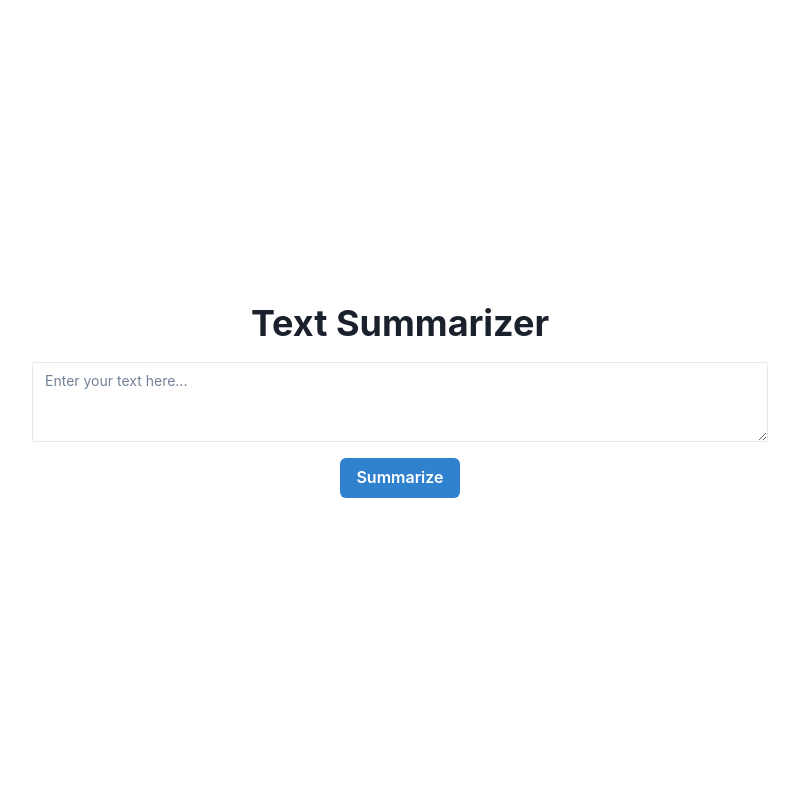
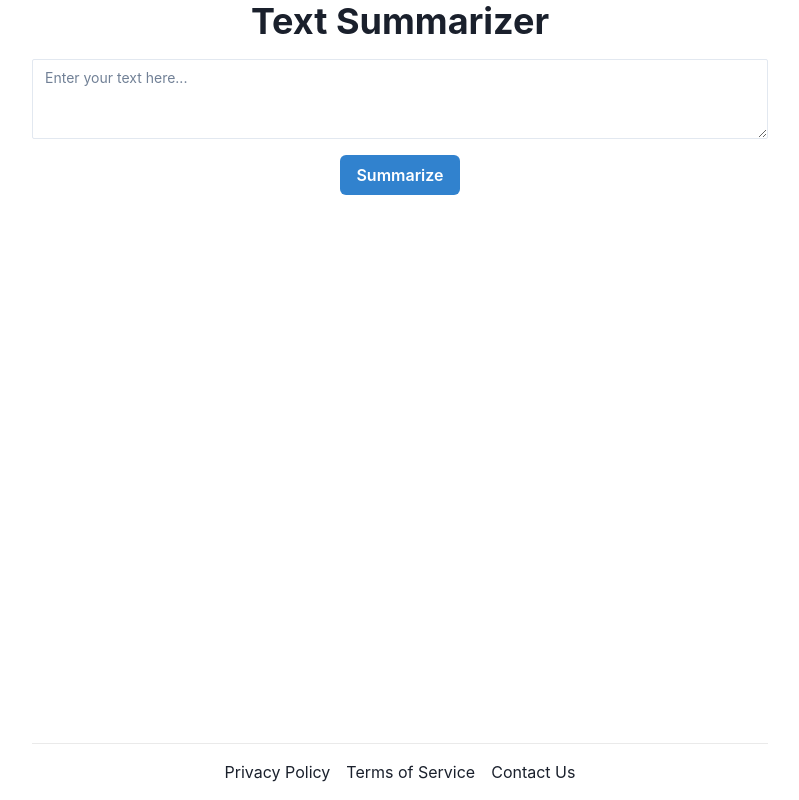
Before and after one commit to GPT-Engineer-App/text-summarizer, a React (Vite) app: page / in a window 1280 px wide. Shown: the whole page, without its empty margins (240-1039 px from the left). Built offline with nearby package versions, Linux system fonts and the light colour scheme.

Commit message:
Added a footer to the text summarizer app with links to Privacy Policy, Terms of Service, and Contact Us.

```diff
--- a/src/pages/Index.jsx
+++ b/src/pages/Index.jsx
@@ -1,5 +1,5 @@
 import { useState } from "react";
-import { Container, Text, VStack, Textarea, Button, Box, Heading } from "@chakra-ui/react";
+import { Container, Text, VStack, Textarea, Button, Box, Heading, Link, Flex } from "@chakra-ui/react";
 
 const Index = () => {
   const [text, setText] = useState("");
@@ -12,7 +12,7 @@ const Index = () => {
   };
 
   return (
-    <Container centerContent maxW="container.md" height="100vh" display="flex" flexDirection="column" justifyContent="center" alignItems="center">
+    <Container centerContent maxW="container.md" height="100vh" display="flex" flexDirection="column" justifyContent="space-between" alignItems="center">
       <VStack spacing={4} width="100%">
         <Heading as="h1" size="xl">Text Summarizer</Heading>
         <Textarea
@@ -30,6 +30,11 @@ const Index = () => {
           </Box>
         )}
       </VStack>
+      <Flex as="footer" width="100%" py={4} justifyContent="center" borderTop="1px solid #eaeaea" mt={4}>
+        <Link href="/privacy-policy" mx={2}>Privacy Policy</Link>
+        <Link href="/terms-of-service" mx={2}>Terms of Service</Link>
+        <Link href="/contact-us" mx={2}>Contact Us</Link>
+      </Flex>
     </Container>
   );
 };
```
